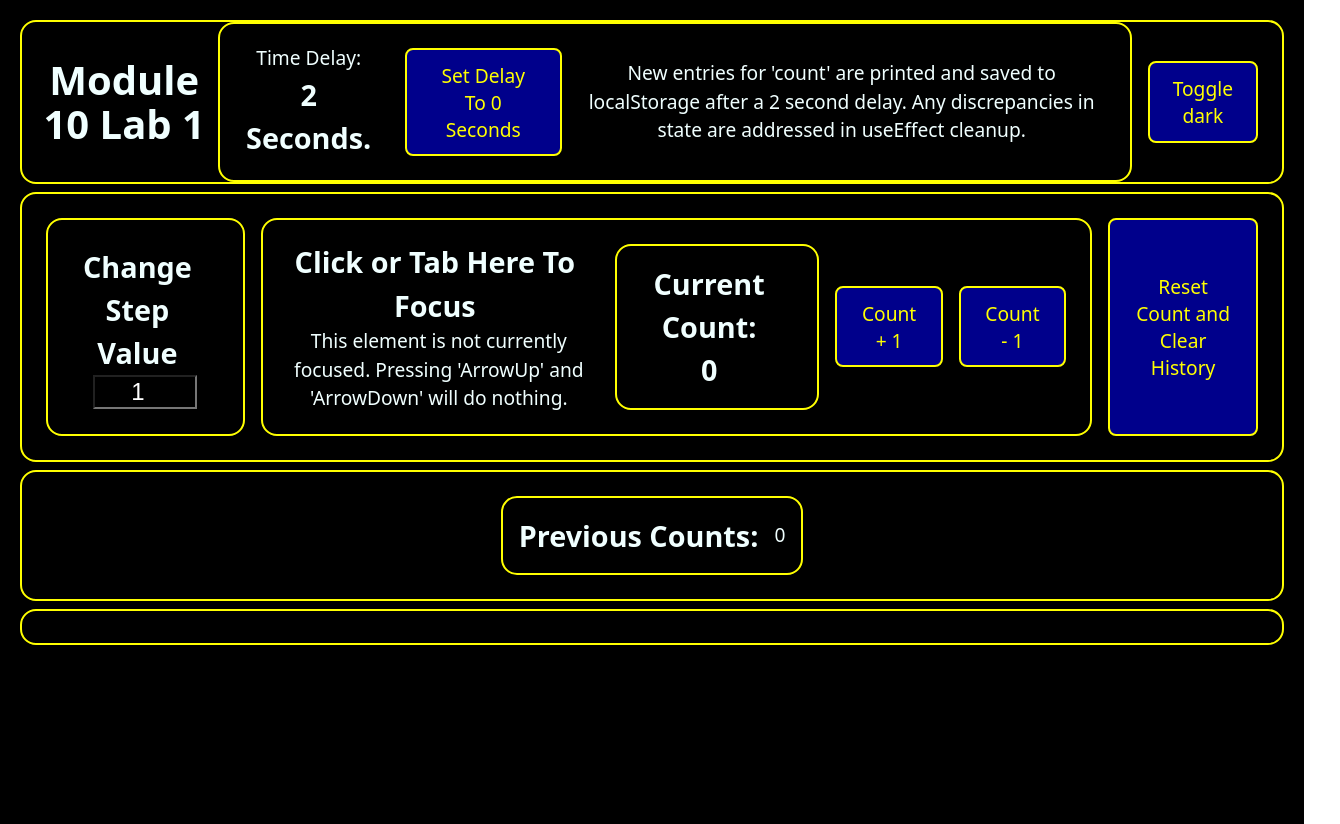
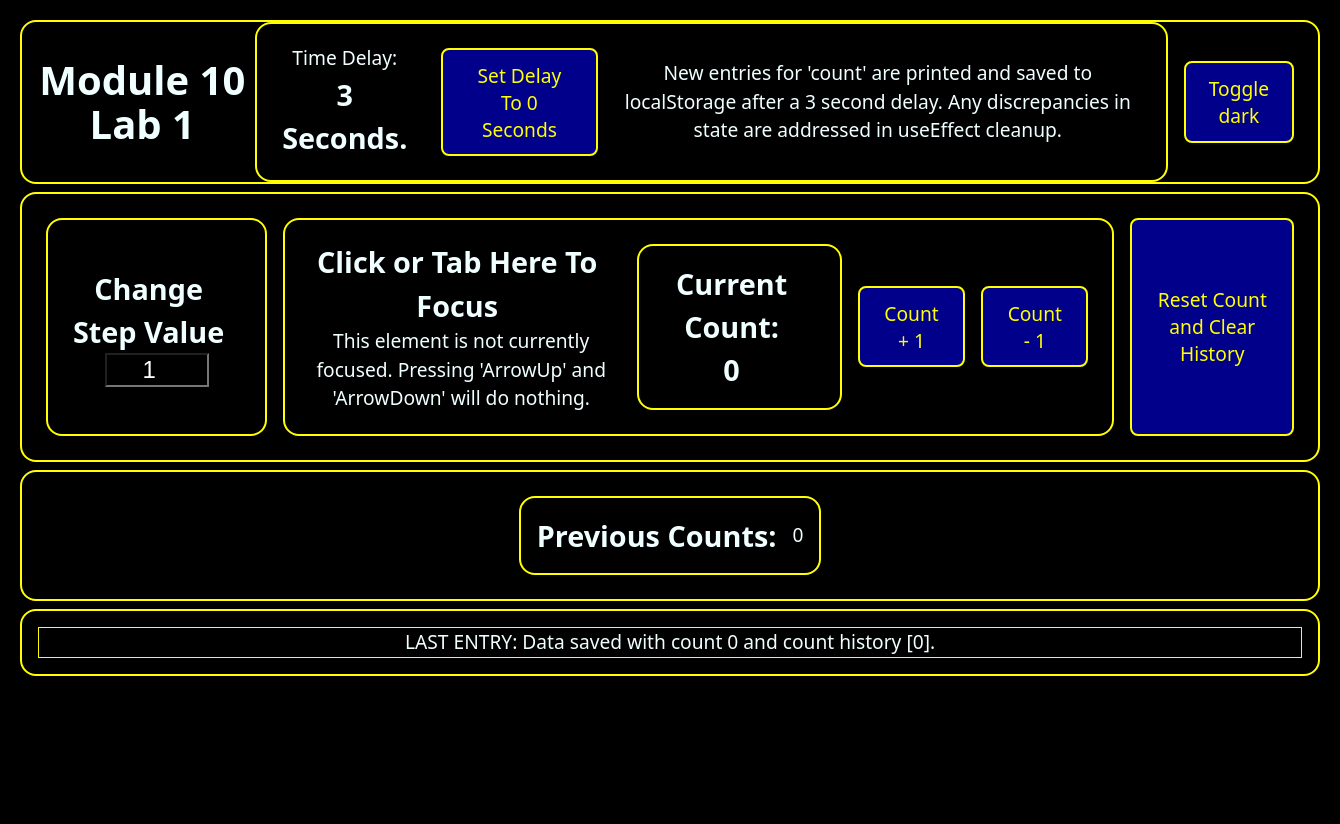
Before and after one commit to aardvarkpepper/2025-08-01-M10-Lab-1, a React (Vite) app: page / in a window 1280 px wide. Shown: the whole page, 1340 px wide, since content can reach past the window. Built offline with nearby package versions, Linux system fonts and the light colour scheme.

Commit message:
Change styling to min-width and min-height.  Change formatting on history log for clarity.

```diff
--- a/src/App.css
+++ b/src/App.css
@@ -9,6 +9,21 @@ h1 {
 h2 {
   margin: 0 1rem 0 0;
   padding: 0px;
+}
+
+.nth-child {
+  border: solid black 1px;
+}
+.nth-child:nth-child(even) {
+  background-color: lightgray;
+}
+
+.dark .nth-child {
+  border: solid yellow 1px;
+}
+
+.dark .nth-child:nth-child(even) {
+  background-color: darkgreen;
 }
 
 .space-right {
@@ -129,6 +144,6 @@ input {
 }
 
 .vhvw100 {
-  height: 100vh;
-  width: 100vw;
+  min-height: 100vh;
+  min-width: 100vw;
 }
--- a/src/App.tsx
+++ b/src/App.tsx
@@ -1,11 +1,11 @@
-import { useCallback, useEffect, useState } from 'react'
-import './App.css'
+import { useCallback, useEffect, useState } from 'react';
+import './App.css';
 
 const App: React.FunctionComponent = (): React.ReactNode => {
 
   console.log('render');
 
-  const initialStepDelay = 2;
+  const initialStepDelay = 3;
   const initialCount = 0;
 
   const [count, setCount] = useState<number>(initialCount);
@@ -14,6 +14,8 @@ const App: React.FunctionComponent = (): React.ReactNode => {
   const [delay, setDelay] = useState<number>(initialStepDelay);
   const [step, setStep] = useState<number>(1);
   const [focused, setFocused] = useState<boolean>(false);
+  const [feedbackArray, setFeedbackArray] = useState<string[]>([]); // feedbackArray is strictly additive unless it's wiped, so as an exception, it is safe to use index number as a key.
+  const [errorMessage, setErrorMessage] = useState<string>("");
 
   let focusedText = focused ? "This element is currently focused.  Pressing 'ArrowUp' and 'ArrowDown' will increment or decrement count." : "This element is not currently focused.  Pressing 'ArrowUp' and 'ArrowDown' will do nothing.";
 
@@ -27,18 +29,15 @@ const App: React.FunctionComponent = (): React.ReactNode => {
 
   const handleToggleFocused = () => {
     setFocused(prev => {
-      console.log(`Setting to ${!prev}`);
       return !prev;
     });
   };
 
   const handleKeyDown = useCallback((event: any) => {
     if (event.code === 'ArrowUp') {
-      // handleStepUp();
       let newValue: number;
       setCount(prev => {
         newValue = prev + step;
-        console.log(`hKD firing with ${step}`);
         return newValue;
       });
       setArrayOfCount(prev2 => [...prev2, newValue]);
@@ -46,20 +45,16 @@ const App: React.FunctionComponent = (): React.ReactNode => {
       let newValue: number;
       setCount(prev => {
         newValue = prev - step;
-        console.log(`hKD firing with ${step}`);
         return newValue;
       });
       setArrayOfCount(prev2 => [...prev2, newValue]);
-      // handleStepDown();
     }
-  }, [step]); // dependencies: The list of all reactive values referenced inside of the fn code. Reactive values include props, state, and all the variables and functions declared directly inside your component body. If your linter is configured for React, it will verify that every reactive value is correctly specified as a dependency. The list of dependencies must have a constant number of items and be written inline like [dep1, dep2, dep3]. React will compare each dependency with its previous value using the Object.is comparison algorithm.  Note - previously had 'focused' in console.log; removed.
+  }, [step]); // if 'step' is not included, useCallback uses old values of 'step'.
 
-  // 'step' needs to be in dependencies.  If not, then stuff like NaN or whatever weird things show up, arrow keys don't do what they're supposed to.  Probably what's happening is the function is not really being called each time; it's stored in useCallback or something, along with any references to state.  When 'step' is not listed in dependencies, the old version of the function with the old version of 'step' is called, hence why it increments/decrements by 1 despite step being changed.  Listing 'step' in dependencies, I think causes useCallback to update the function when 'step' is updated, so 'step''s stored value in the stored function correctly updates.  Can't recreate the weird 'NaN' or 'object' or whatever.  Eh.
-
-  // this thing needs to wipe memory too.
+  // note this needs to wipe memory too.
   const handleReset = () => {
-    setCount(0);
-    setArrayOfCount([0]);
+    setCount(prev => 0); // may prevent re-render?
+    setArrayOfCount(prev => [0]);
   }
 
   const handleStepChange = (stepValue: number) => {
@@ -70,50 +65,72 @@ const App: React.FunctionComponent = (): React.ReactNode => {
     let newValue: number;
     setCount(prev => {
       newValue = prev - step;
-      console.log(`hSD firing with ${step}`);
+      // console.log(`hSD firing with ${step}`);
       return newValue;
     });
-    setArrayOfCount(prev2 => [...prev2, newValue]); // calling setArrayOfCount inside setCount causes two renders, causing setArrayOfCount to trigger twice.  Alternate fix would be to simply use last value of setArrayOfCount for count.  Makes more sense in data terms too.  (Don't Repeat Yourself).  But keeping count and arrayOfCount as separate states allows getting used to mixing states, so it's good in the end.
+    setArrayOfCount(prev2 => [...prev2, newValue]);
   };
 
   const handleStepUp = () => {
     let newValue: number;
     setCount(prev => {
       newValue = prev + step;
-      console.log(`hSU firing with ${step}`);
+      // console.log(`hSU firing with ${step}`);
       return newValue;
     });
     setArrayOfCount(prev2 => [...prev2, newValue]);
-  }
+  };
 
   useEffect(() => {
-    console.log('focus useEffect triggered');
+    // console.log('focus useEffect triggered');
     if (focused) {
       document.addEventListener('keydown', handleKeyDown);
     }
 
     return () => {
-      console.log(`Attempting to remove eventlistener while focused ${focused}`);
+      // console.log(`Attempting to remove eventlistener while focused ${focused}`);
       document.removeEventListener('keydown', handleKeyDown);
     };
   }, [focused]);
 
   /**
-   * Utilize the useEffect hook to perform side effects in response to state changes.
-  Implement proper cleanup functions within useEffect to prevent memory leaks or unexpected behavior.
+   * This simulates saving to a remote API.  Presumably the remote API has some sort of functionality to ensure save data is processed properly.  That is, if a user tries to save a file at time index 1, 2, and 3 in that order, the server may receive those requests at time index 2, 1, 3 in that order.  The server might track 'time sent' then resolve based on that.
+   * Here, the 'server' resolves based on arrayOfCount.length.  First, data is saved async with a 2 second delay, and 'isPseudoLoading' is set to true.  This disables saving.  (Alternately, I could randomize the delay for each; might do this anyways in the end, or rotate through some array for controlled behavior for testing.  Randomizing delay could cause save requests to be received in odd order as described previously).
+   *
+   * The async delay and prevention of new saves means data is saved at a point in time, after which changes in state can happen, after which 'isPseudoLoading' is set to false and new saves are allowed again.  That means save data can be out of date.
+   *
+   * However, when the window is shut down or refreshed, useEffect's return function should run.  This return function will instantly save data.  I don't know what happens if it's saved async (note to try this).  This means even though currently saved data is out of state, the saved data is updated with the last updated state in useEffect's cleanup.
+   *
+   * In other words, while the window is running, saved data can be out of date, especially when a user spams state changes while the saving function is turned off.  However, closing or refreshing should update the data.
+   *
+   * Note:  I should load the data on loading the page once with useEffect [].
+   */
+  useEffect(() => {
+    let timeoutId: number;
+    try {
+      timeoutId = setTimeout((one: string) => {
+        setFeedbackArray(prev => {
+          return [`Data saved with count ${one} and count history [${arrayOfCount}].`, ...prev]}); // mixing references for future reference.  Eh.
+      }, delay * 1000, String(count));
+    } catch (error) {
+      if (error instanceof Error) {
+        console.error('An error of type Error has occurred while performing useEffect, possibly related to async.', error.message);
+      } else {
+        console.error('An error that is not of type Error has occurred while performing useEffect, possibly related to async.', String(error));
+      }
+      setErrorMessage(`Error of ${error instanceof Error ? 'type Error' : 'unknown type'} has occured, possibly related to async.`);
+    } finally {
+      return () => {
+        clearTimeout(timeoutId); //
+      }
+    }
+  }, [count, arrayOfCount]) // test if this causes execution of useEffect twice.
+  // the internals do NOT cause a change in count or arrayOfCount so should not cause infinite re-renders.
 
-  Apply your knowledge to build a feature-rich counter with history tracking, auto-save, keyboard interactions, and a reset mechanism.
-
+  /**
   Use useEffect to save the current count to local storage whenever it changes.
   Ensure you handle potential race conditions or cleanup if the count changes again before the “save” completes. (Hint: cleanup function in useEffect).
-
-  Allow the user to increment the count by pressing the “ArrowUp” key.
-  Allow the user to decrement the count by pressing the “ArrowDown” key.
-  Use useEffect to add and remove these event listeners to the document.
-  Ensure event listeners are cleaned up when the component unmounts or is no longer active.
-  Toggle this with arrowup/arrowdown toggle.  'when the omp
-
-   */
+  */
 
   return (
 
@@ -157,21 +174,17 @@ const App: React.FunctionComponent = (): React.ReactNode => {
       <div className='flexh jc-spaceevenly alignitemscenter border'>
         <div className='flexh border alignitemscenter'>
           <h2>Previous Counts:</h2>
-          <div>{arrayOfCount.join(", ")}</div>
+          <div>{arrayOfCount.join(",")}</div>
         </div>
       </div>
 
-
-      <div className='flexh jc-spaceevenly border'>
-
-
+      <div className='jc-spaceevenly border'>
+        {feedbackArray.map((element, index) => <div key={`${index}`} className='nth-child'>{(index === 0) ? `LAST ENTRY: ${element}` : element}</div>)}
       </div>
 
-
-
+      <div>{errorMessage}</div>
 
     </div>
-
   )
 }
 
```
Also changed, not shown: 2 other files (tests, documents, lock files or other folders).
